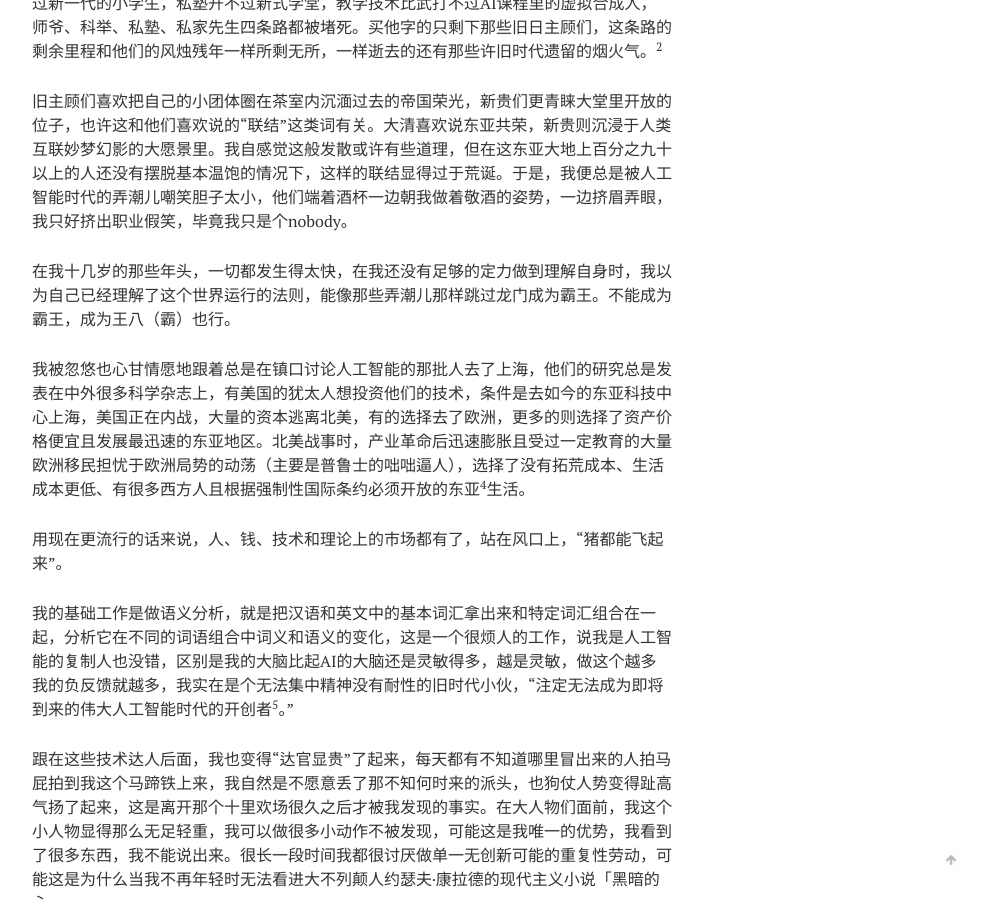
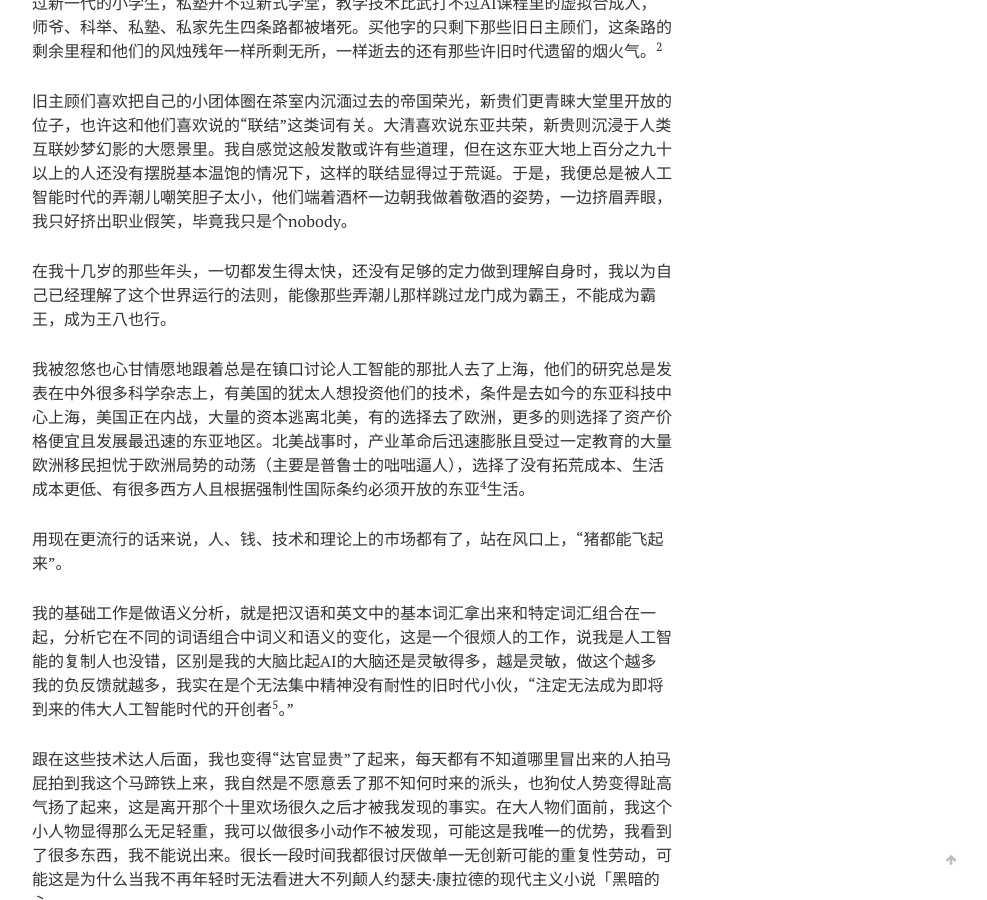
Before and after one commit to jarynzhang/jarynzhang.github.io, a Jekyll site: the page built from Envedette/_posts/2024-01-03-人工智能孔乙己.md, in a window 1280 px wide and 900 px high, scrolled down 1602 px. Shown: the whole window, without its empty margins (288-1275 px from the left). Built offline with Jekyll 4.4.1, drawn with Linux system fonts in a browser that asks for light colours; nearby versions of some CDN libraries; our own code applies the rules of GitHub Pages for plain Markdown files; part of the change alters nothing that is shown.

Commit message:
20240408

```diff
--- a/_posts/2024-01-03-人工智能孔乙己.md
+++ b/Envedette/_posts/2024-01-03-人工智能孔乙己.md
@@ -1,9 +1,9 @@
 ---
 tags:
-   - 科学幻想
+   -
 categories:
-   - 科学幻想
-excerpt:  于是，我便总是被人工智能时代的弄潮儿嘲笑胆子太小，他们端着酒杯一边朝我做着敬酒的姿势，一边挤眉弄眼，我只好挤出职业假笑，毕竟我只是个nobody。
+   -
+excerpt:  在我十几岁的那些年头，一切都发生得太快，还没有足够的定力做到理解自身时，我以为自己已经理解了这个世界运行的法则，能像那些弄潮儿那样跳过龙门成为霸王，不能成为霸王，成为王八也行。
 
 
 ---
@@ -54,7 +54,7 @@ excerpt:  于是，我便总是被人工智能时代的弄潮儿嘲笑胆子太
 
 
 
-在我十几岁的那些年头，一切都发生得太快，在我还没有足够的定力做到理解自身时，我以为自己已经理解了这个世界运行的法则，能像那些弄潮儿那样跳过龙门成为霸王。不能成为霸王，成为王八（霸）也行。
+在我十几岁的那些年头，一切都发生得太快，还没有足够的定力做到理解自身时，我以为自己已经理解了这个世界运行的法则，能像那些弄潮儿那样跳过龙门成为霸王，不能成为霸王，成为王八也行。
 
 
 
```
Also changed, not shown: Envedette/_posts/2023-05-24-头号玩家.md (renamed from Envedette/_posts/2023-05-24-恭喜你，头号玩家.md), 1 other file.
